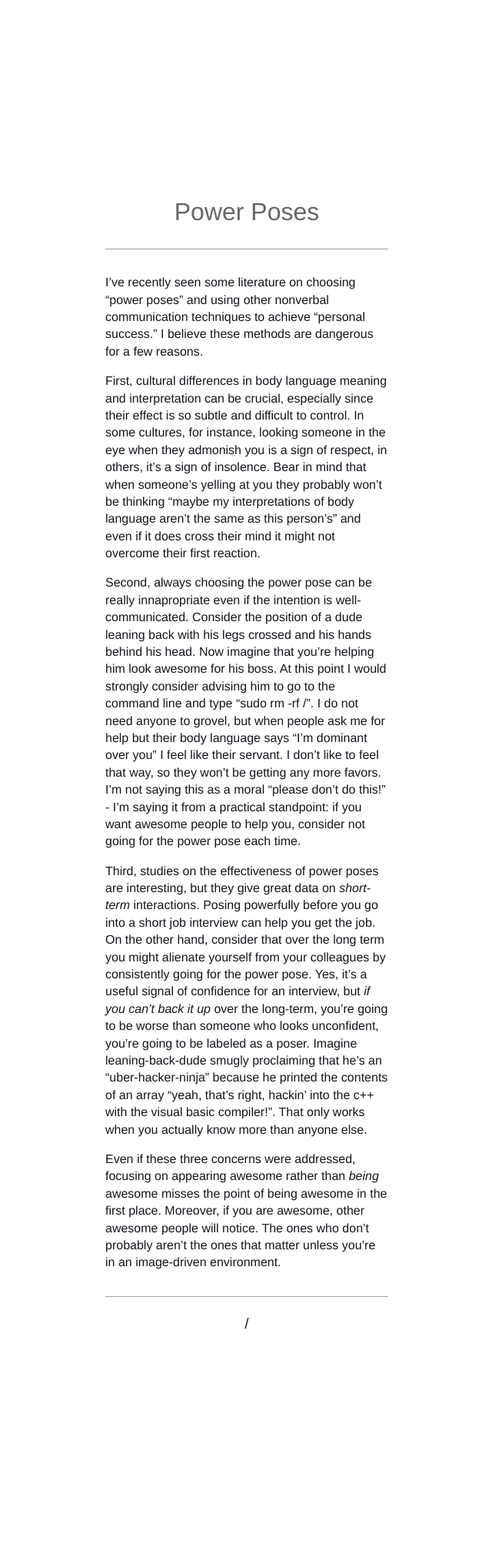
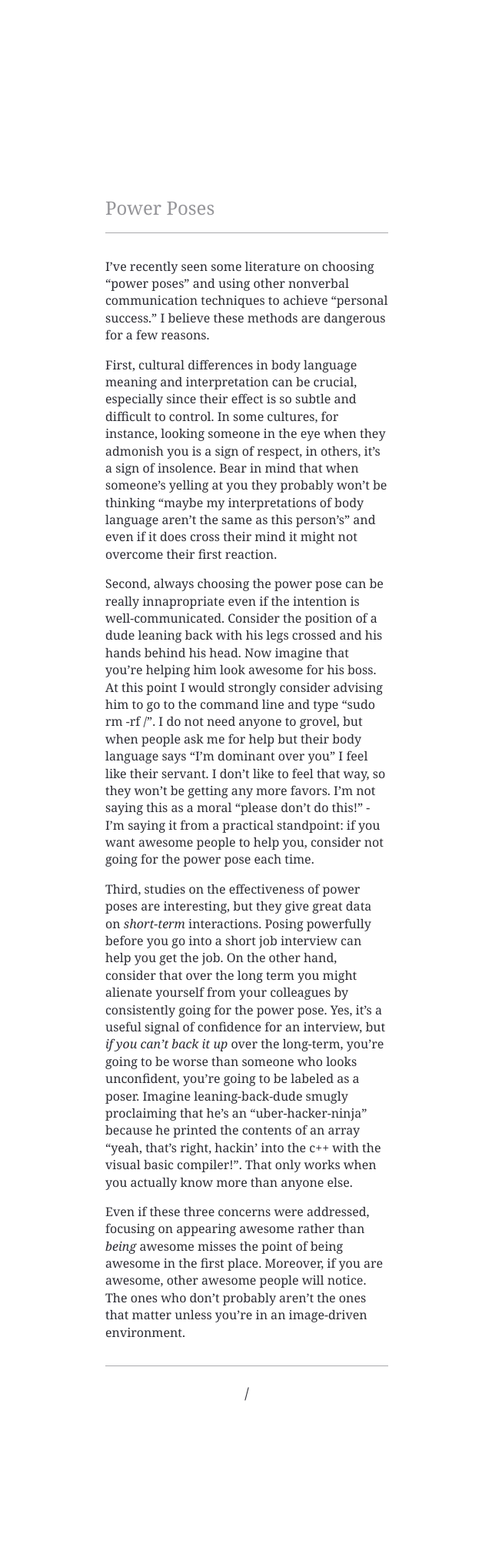
Before and after one commit to egocodedinsol/egocodedinsol.github.io, a Jekyll site: the page built from _posts/2013-07-11-power_poses.md, in a window 1280 px wide. Shown: the whole page at 77% size, without its empty margins (319-959 px from the left). Built offline with Jekyll 4.4.1, drawn with Linux system fonts in a browser that asks for light colours; Markdown is read by kramdown in place of the engine named in the settings; before the commit the page ends 1937 px from its top, so only the background shows below that.

Commit message:
serifed fond on nofig_text

```diff
--- a/css/nofig_post_text.css
+++ b/css/nofig_post_text.css
@@ -4,7 +4,8 @@
   margin: 0 auto;
   margin-top: 20%;
   margin-bottom: 20%;
-
+  font-family: Georgia;
+  opacity: 0.9;
 }
 .footnotes hr {
   border: 0;
@@ -16,9 +17,9 @@
   list-style-type: none;
   padding-left: 0;
 }
-/*#content_section .article_header {
+#content_section .article_header {
   text-align: left;
-  font-size: 1em;
+  font-size: 1.5em;
   opacity: 0.5;
-  margin-bottom: -1.2em;
-}*/
+  margin-bottom: -0.7em;
+}
```
